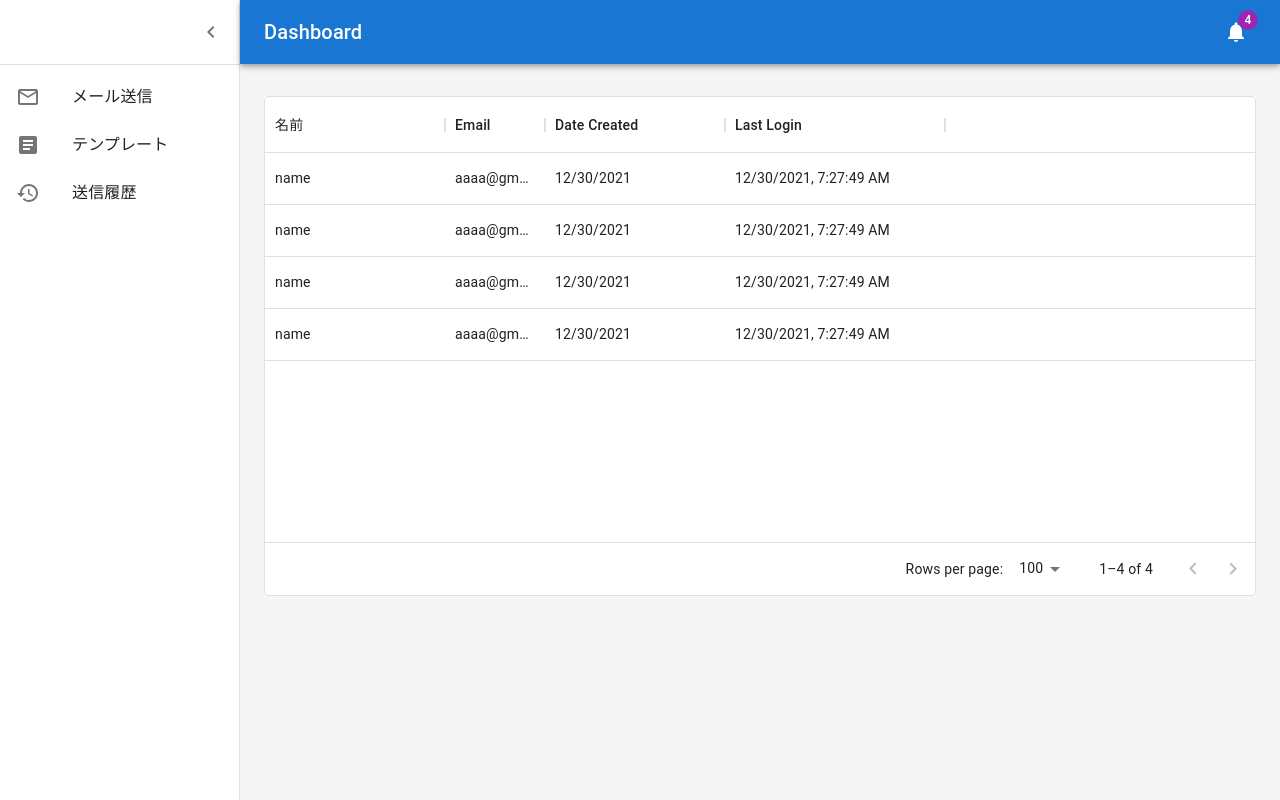
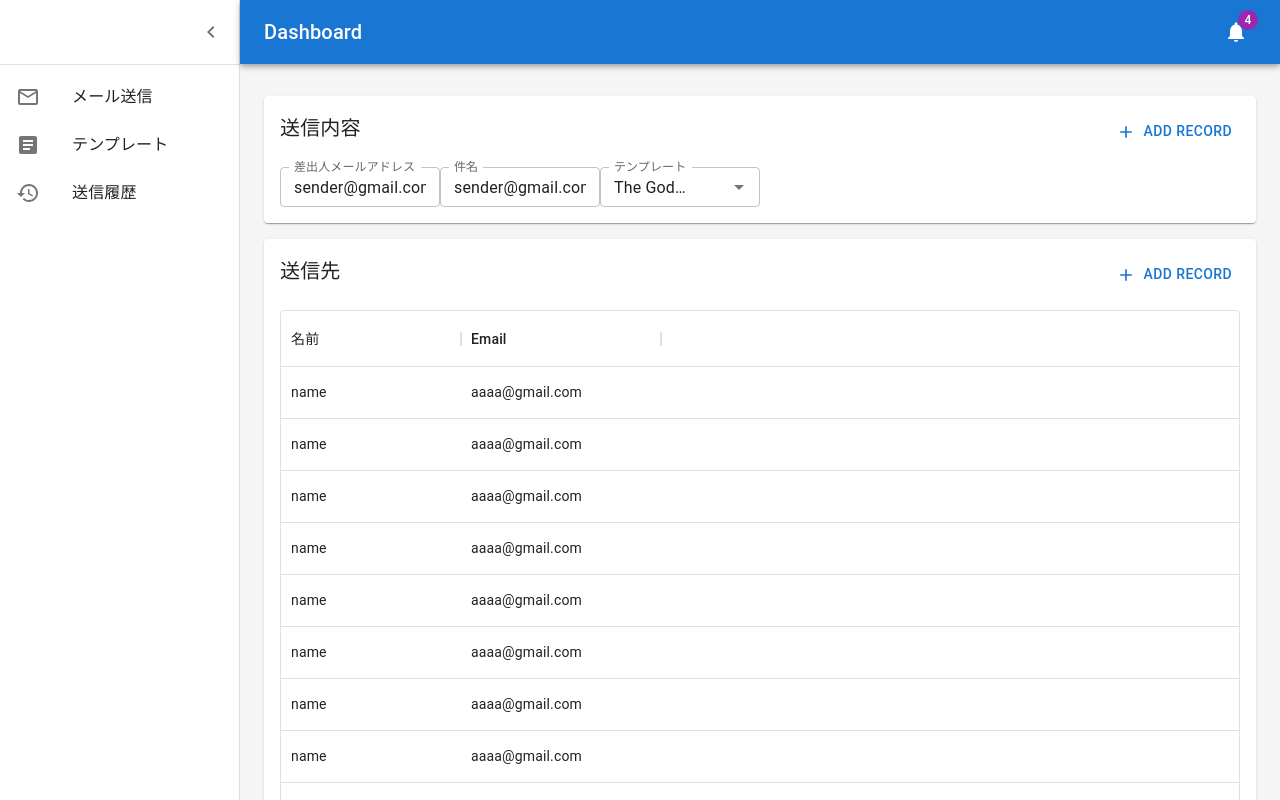
Before and after one commit to yoshixi/send_gm, a Next.js app: page /dashboard in a window 1280 px wide. Built offline with nearby package versions, Linux system fonts and the light colour scheme.

Commit message:
add form input

```diff
--- a/src/components/layouts/Dashboard.tsx
+++ b/src/components/layouts/Dashboard.tsx
@@ -167,7 +167,11 @@ export default function DashboardContent(props: Props) {
           }}
         >
           <Toolbar />
-          <Container maxWidth="lg" sx={{ mt: 4, mb: 4 }}>
+          <Container
+            maxWidth="lg"
+            sx={{ mt: 4, mb: 4 }}
+            className="min-h-[80%]"
+          >
             {props.children}
           </Container>
         </Box>
--- /dev/null
+++ b/src/components/ui/Title.tsx
@@ -0,0 +1,14 @@
+import * as React from "react";
+import Typography from "@mui/material/Typography";
+
+interface TitleProps {
+  children?: React.ReactNode;
+}
+
+export default function Title(props: TitleProps) {
+  return (
+    <Typography className="font-bold" component="h2" variant="h6" gutterBottom>
+      {props.children}
+    </Typography>
+  );
+}
--- a/src/pages/dashboard/index.tsx
+++ b/src/pages/dashboard/index.tsx
@@ -1,88 +1,115 @@
-import * as React from "react";
+import { useState } from "react";
 import type { ReactElement } from "react";
-import PropTypes from "prop-types";
-import Box from "@mui/material/Box";
-import Button from "@mui/material/Button";
+import {
+  Grid,
+  Box,
+  Button,
+  Paper,
+  TextField,
+  Select,
+  MenuItem,
+  InputLabel,
+  FormControl,
+  Autocomplete,
+} from "@mui/material";
+import { DataGrid } from "@mui/x-data-grid";
+import Dashboard from "@/components/layouts/Dashboard";
+import Title from "@/components/ui/Title";
 import AddIcon from "@mui/icons-material/Add";
-import EditIcon from "@mui/icons-material/Edit";
-import DeleteIcon from "@mui/icons-material/DeleteOutlined";
-import SaveIcon from "@mui/icons-material/Save";
-import CancelIcon from "@mui/icons-material/Close";
-import {
-  useGridApiRef,
-  DataGrid,
-  GridToolbarContainer,
-  GridActionsCellItem,
-} from "@mui/x-data-grid";
-import Dashboard from "@/components/layouts/Dashboard";
 
-const rows = [
+const rows = Array(100)
+  .fill(null)
+  .map((u, i) => {
+    return {
+      id: i,
+      name: "name",
+      email: "aaaa@gmail.com",
+    };
+  });
+const columns = [
+  { field: "name", headerName: "名前", width: 180, editable: true },
   {
-    id: 1,
-    name: "name",
-    email: "aaaa@gmail.com",
-    dateCreated: new Date(),
-    lastLogin: new Date(),
-  },
-  {
-    id: 2,
-    name: "name",
-    email: "aaaa@gmail.com",
-    dateCreated: new Date(),
-    lastLogin: new Date(),
-  },
-  {
-    id: 3,
-    name: "name",
-    email: "aaaa@gmail.com",
-    dateCreated: new Date(),
-    lastLogin: new Date(),
-  },
-  {
-    id: 4,
-    name: "name",
-    email: "aaaa@gmail.com",
-    dateCreated: new Date(),
-    lastLogin: new Date(),
+    field: "email",
+    headerName: "Email",
+    type: "string",
+    width: 200,
+    editable: true,
   },
 ];
 
+// wil remove
+const top100Films = [
+  { title: "The Shawshank Redemption", year: 1994 },
+  { title: "The Godfather", year: 1972 },
+  { title: "The Godfather: Part II", year: 1974 },
+  { title: "The Dark Knight", year: 2008 },
+  { title: "12 Angry Men", year: 1957 },
+];
+
 export default function Index() {
-  const columns = [
-    { field: "name", headerName: "名前", width: 180, editable: true },
-    { field: "email", headerName: "Email", type: "string", editable: true },
-    {
-      field: "dateCreated",
-      headerName: "Date Created",
-      type: "date",
-      width: 180,
-      editable: true,
-    },
-    {
-      field: "lastLogin",
-      headerName: "Last Login",
-      type: "dateTime",
-      width: 220,
-      editable: true,
-    },
-  ];
+  const [age, setAge] = useState("");
 
+  const handleChange = (event) => {
+    setAge(event.target.value);
+  };
   return (
-    <Box
-      sx={{
-        height: 500,
-        width: "100%",
-        "& .actions": {
-          color: "text.secondary",
-        },
-        "& .textPrimary": {
-          color: "text.primary",
-        },
-        background: "white",
-      }}
-    >
-      <DataGrid rows={rows} columns={columns} />
-    </Box>
+    <Grid container spacing={2} className="min-h-80 h-5/6">
+      <Grid item xs={12}>
+        <Paper sx={{ p: 2 }}>
+          <Box className="flex justify-between mb-4">
+            <Title>送信内容</Title>
+            <Button color="primary" startIcon={<AddIcon />}>
+              Add record
+            </Button>
+          </Box>
+          <Box>
+            <TextField
+              label="差出人メールアドレス"
+              id="outlined-size-small"
+              defaultValue="sender@gmail.com"
+              size="small"
+              className="mr-4 w-1/6"
+            />
+            <TextField
+              label="件名"
+              id="outlined-size-small"
+              defaultValue="sender@gmail.com"
+              size="small"
+              className="mr-4 w-1/6"
+            />
+            <Autocomplete
+              id="size-small-outlined"
+              size="small"
+              className="mr-4 w-1/6"
+              options={top100Films}
+              getOptionLabel={(option) => option.title}
+              defaultValue={top100Films[1]}
+              style={{ display: "inline-block" }}
+              renderInput={(params) => (
+                <TextField
+                  {...params}
+                  label="テンプレート"
+                  placeholder="Favorites"
+                />
+              )}
+            />
+          </Box>
+        </Paper>
+      </Grid>
+      <Grid item xs={12}>
+        <Paper sx={{ p: 2, display: "flex", flexDirection: "column" }}>
+          <Box className="flex justify-between mb-4">
+            <Title>送信先</Title>
+            <Button color="primary" startIcon={<AddIcon />}>
+              Add record
+            </Button>
+          </Box>
+          <div style={{ height: 520, width: "100%" }}>
+            <DataGrid rows={rows} columns={columns} hideFooter />
+          </div>
+        </Paper>
+      </Grid>
+    </Grid>
   );
 }
 Index.getLayout = function getLayout(page: ReactElement) {
```
